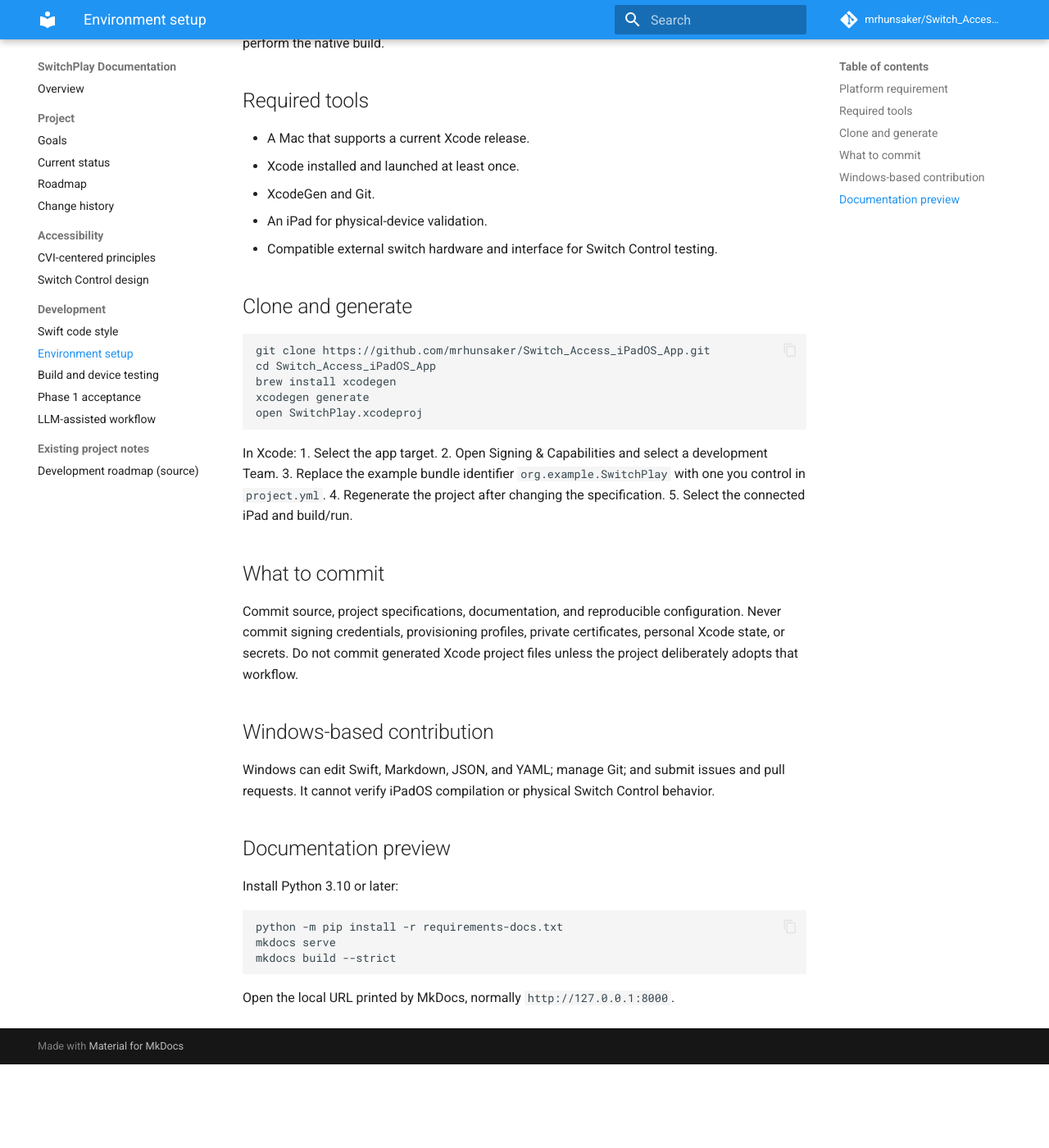
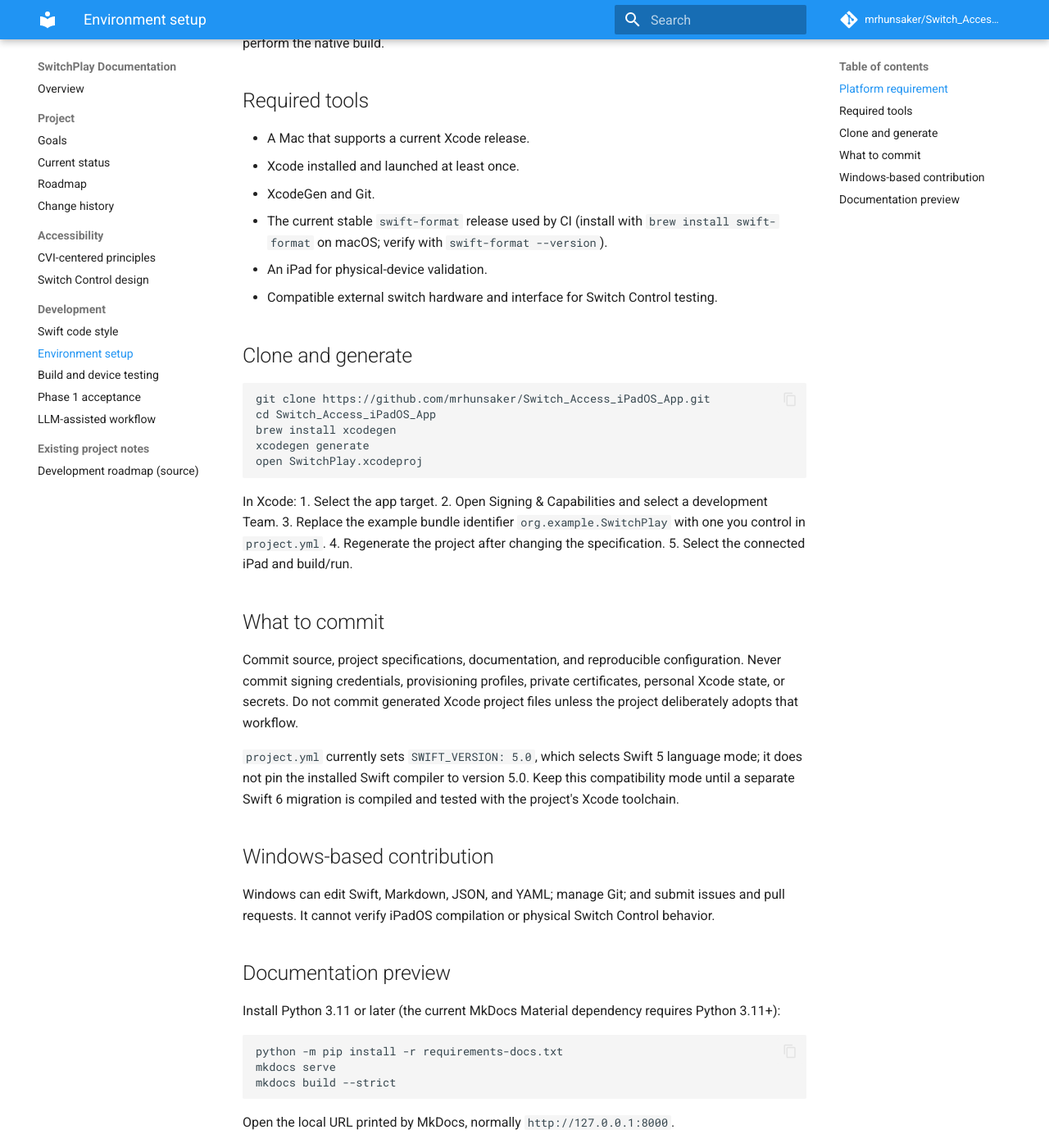
Before and after one commit to mrhunsaker/Switch_Access_iPadOS_App, an MkDocs documentation site: the page built from docs/development-environment.md, in a window 1280 px wide and 1400 px high, scrolled down 242 px. Shown: the whole window at 82% size. Built offline with MkDocs 1.6.1 and Material for MkDocs 9.7.7, drawn with Linux system fonts in a browser that asks for light colours; comment, search, counter and statistics services are not loaded; before the commit the page ends 1540 px from its top, so only the background shows below that.

Commit message:
Align environment setup with current dependencies

````diff
--- a/docs/development-environment.md
+++ b/docs/development-environment.md
@@ -7,6 +7,7 @@ SwitchPlay is a native SwiftUI iPadOS app. Building, signing, and deploying requ
 - A Mac that supports a current Xcode release.
 - Xcode installed and launched at least once.
 - XcodeGen and Git.
+- The current stable `swift-format` release used by CI (install with `brew install swift-format` on macOS; verify with `swift-format --version`).
 - An iPad for physical-device validation.
 - Compatible external switch hardware and interface for Switch Control testing.
 
@@ -29,11 +30,13 @@ In Xcode:
 ## What to commit
 Commit source, project specifications, documentation, and reproducible configuration. Never commit signing credentials, provisioning profiles, private certificates, personal Xcode state, or secrets. Do not commit generated Xcode project files unless the project deliberately adopts that workflow.
 
+`project.yml` currently sets `SWIFT_VERSION: 5.0`, which selects Swift 5 language mode; it does not pin the installed Swift compiler to version 5.0. Keep this compatibility mode until a separate Swift 6 migration is compiled and tested with the project's Xcode toolchain.
+
 ## Windows-based contribution
 Windows can edit Swift, Markdown, JSON, and YAML; manage Git; and submit issues and pull requests. It cannot verify iPadOS compilation or physical Switch Control behavior.
 
 ## Documentation preview
-Install Python 3.10 or later:
+Install Python 3.11 or later (the current MkDocs Material dependency requires Python 3.11+):
 
 ```sh
 python -m pip install -r requirements-docs.txt
````
